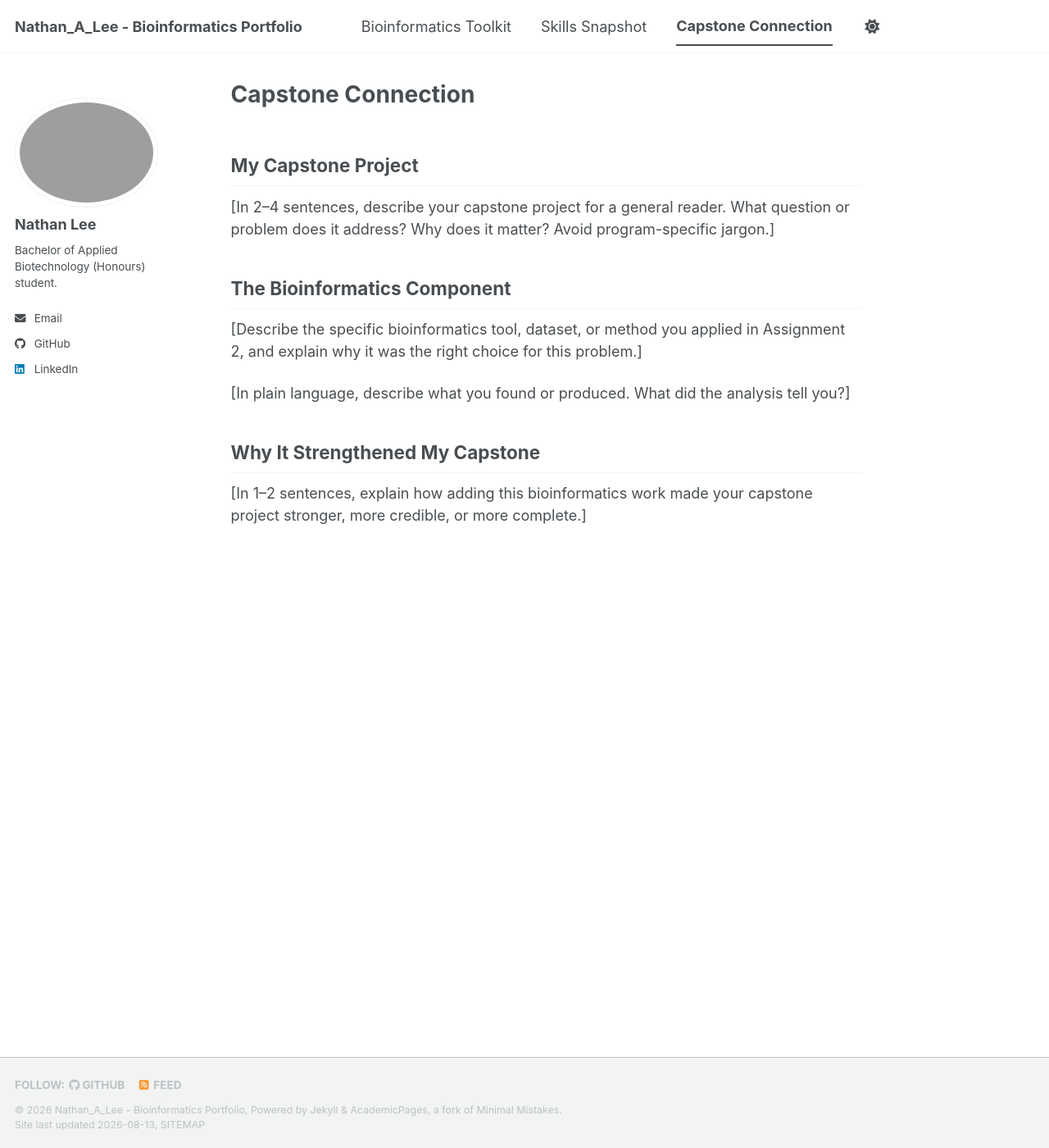
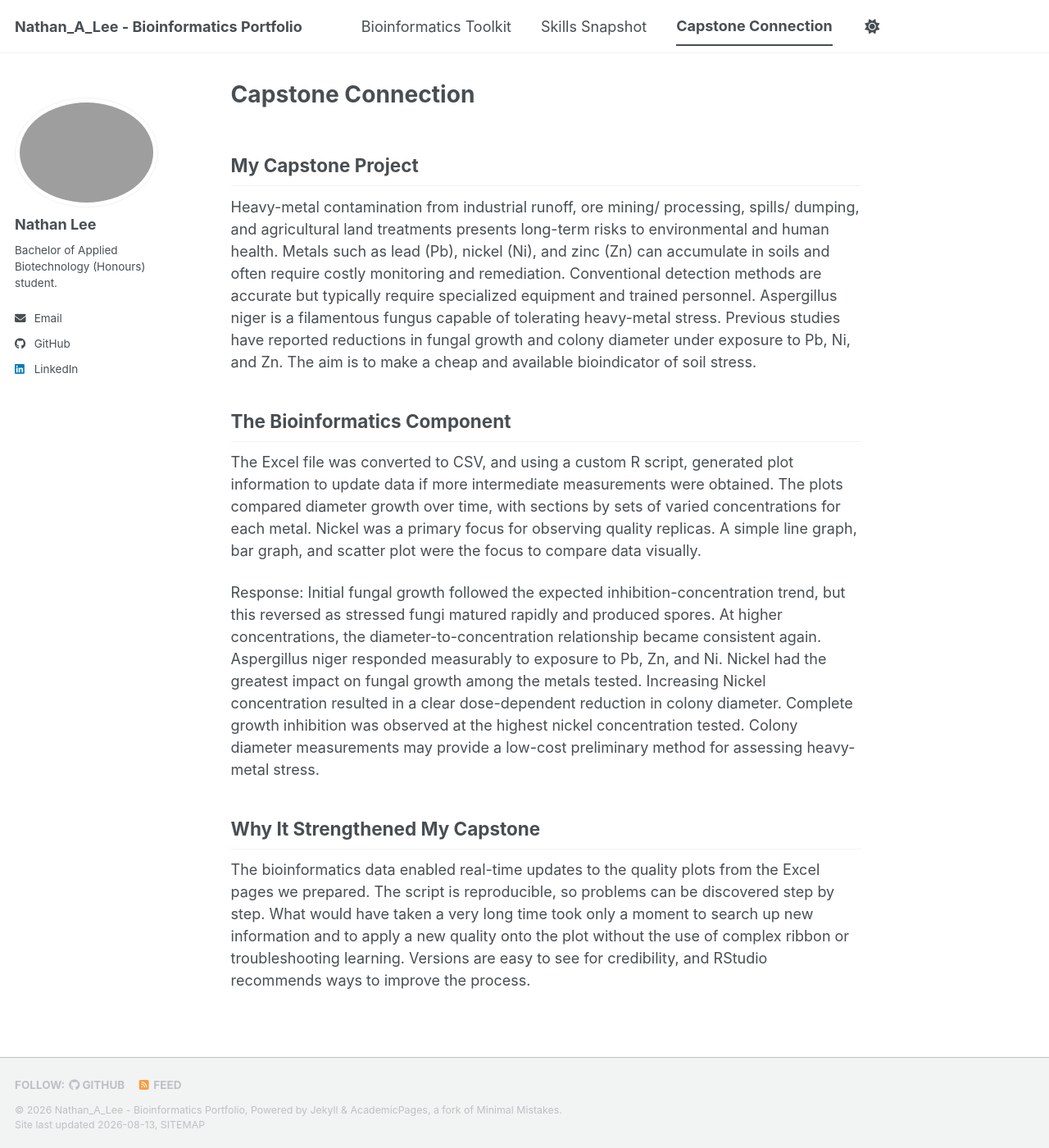
Before and after one commit to Nlee4788/biot74000-portfolio, a Jekyll site: the page built from _pages/capstone.md, in a window 1280 px wide and 1400 px high. Shown: the whole window at 82% size. Built offline with Jekyll 4.4.1, drawn with Linux system fonts in a browser that asks for light colours; a script bundle is joined from its source files by our own code; library files that are not in the unit come from our copies.

Commit message:
Revise capstone project details and bioinformatics analysis
Updated the capstone project description, bioinformatics component, findings, and the impact of bioinformatics work on the project.

```diff
--- a/_pages/capstone.md
+++ b/_pages/capstone.md
@@ -30,22 +30,18 @@ author_profile: true
 
 ## My Capstone Project
 
-[In 2–4 sentences, describe your capstone project for a general reader. What
-question or problem does it address? Why does it matter? Avoid program-specific
-jargon.]
+Heavy-metal contamination from industrial runoff, ore mining/ processing, spills/ dumping, and agricultural land treatments presents long-term risks to environmental and human health. Metals such as lead (Pb), nickel (Ni), and zinc (Zn) can accumulate in soils and often require costly monitoring and remediation. Conventional detection methods are accurate but typically require specialized equipment and trained personnel. Aspergillus niger is a filamentous fungus capable of tolerating heavy-metal stress. Previous studies have reported reductions in fungal growth and colony diameter under exposure to Pb, Ni, and Zn. The aim is to make a cheap and available bioindicator of soil stress.
 
 ## The Bioinformatics Component
 
-[Describe the specific bioinformatics tool, dataset, or method you applied in
-Assignment 2, and explain why it was the right choice for this problem.]
+The Excel file was converted to CSV, and using a custom R script, generated plot information to update data if more intermediate measurements were obtained. The plots compared diameter growth over time, with sections by sets of varied concentrations for each metal. Nickel was a primary focus for observing quality replicas.  A simple line graph, bar graph, and scatter plot were the focus to compare data visually.
 
-[In plain language, describe what you found or produced. What did the analysis
-tell you?]
+Response:
+Initial fungal growth followed the expected inhibition-concentration trend, but this reversed as stressed fungi matured rapidly and produced spores. At higher concentrations, the diameter-to-concentration relationship became consistent again. Aspergillus niger responded measurably to exposure to Pb, Zn, and Ni. Nickel had the greatest impact on fungal growth among the metals tested. Increasing Nickel concentration resulted in a clear dose-dependent reduction in colony diameter. Complete growth inhibition was observed at the highest nickel concentration tested. Colony diameter measurements may provide a low-cost preliminary method for assessing heavy-metal stress.
 
 ## Why It Strengthened My Capstone
 
-[In 1–2 sentences, explain how adding this bioinformatics work made your
-capstone project stronger, more credible, or more complete.]
+The bioinformatics data enabled real-time updates to the quality plots from the Excel pages we prepared. The script is reproducible, so problems can be discovered step by step. What would have taken a very long time took only a moment to search up new information and to apply a new quality onto the plot without the use of complex ribbon or troubleshooting learning. Versions are easy to see for credibility, and RStudio recommends ways to improve the process.
 
 <!--
   OPTIONAL — to embed an image or figure you produced:
```
